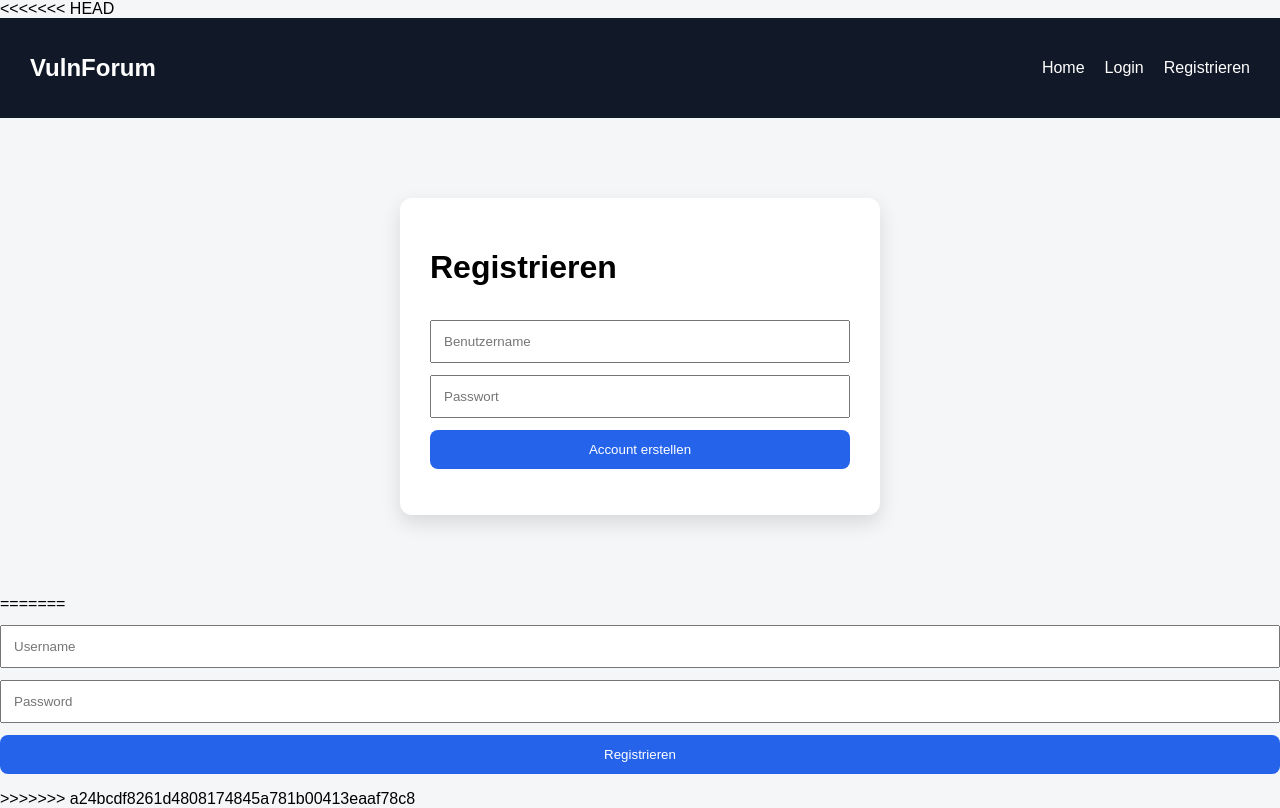
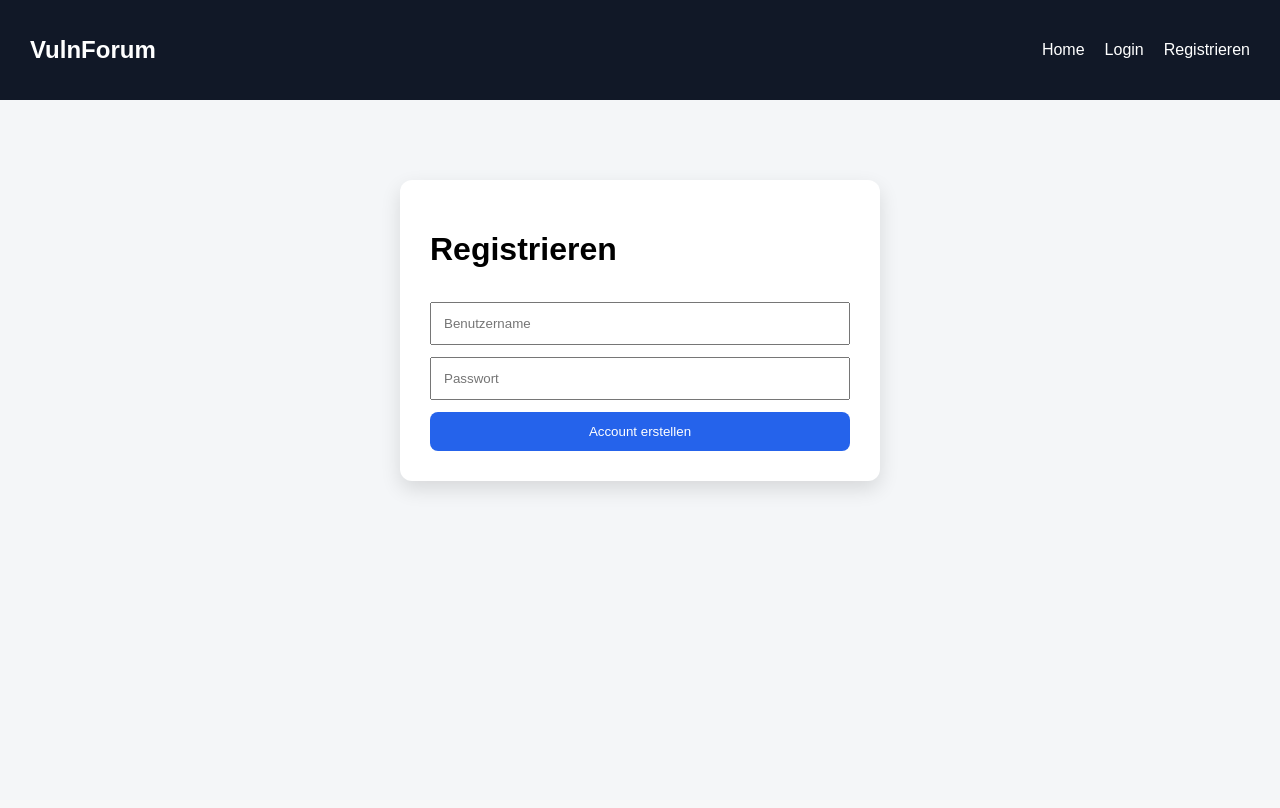
Before and after one commit to Rimajerraoui/Vulnerable-Forum, a Flask app: page /register in a window 1280 px wide. After the commit the page ends 494 px from the top, so only its background shows below. Run offline with Flask 3, Linux system fonts and the light colour scheme.

Commit message:
neue Aenderung

```diff
--- a/templates/register.html
+++ b/templates/register.html
@@ -1,4 +1,4 @@
-<<<<<<< HEAD
+
 <!DOCTYPE html>
 <html lang="de">
 <head>
@@ -24,10 +24,3 @@
     </main>
 </body>
 </html>
-=======
-<form method="POST">
-    <input name="username" placeholder="Username">
-    <input name="password" placeholder="Password">
-    <button type="submit">Registrieren</button>
-</form>
->>>>>>> a24bcdf8261d4808174845a781b00413eaaf78c8
```
Also changed, not shown: templates/forum.html (+1 -6 lines), templates/login.html (+1 -8 lines).
